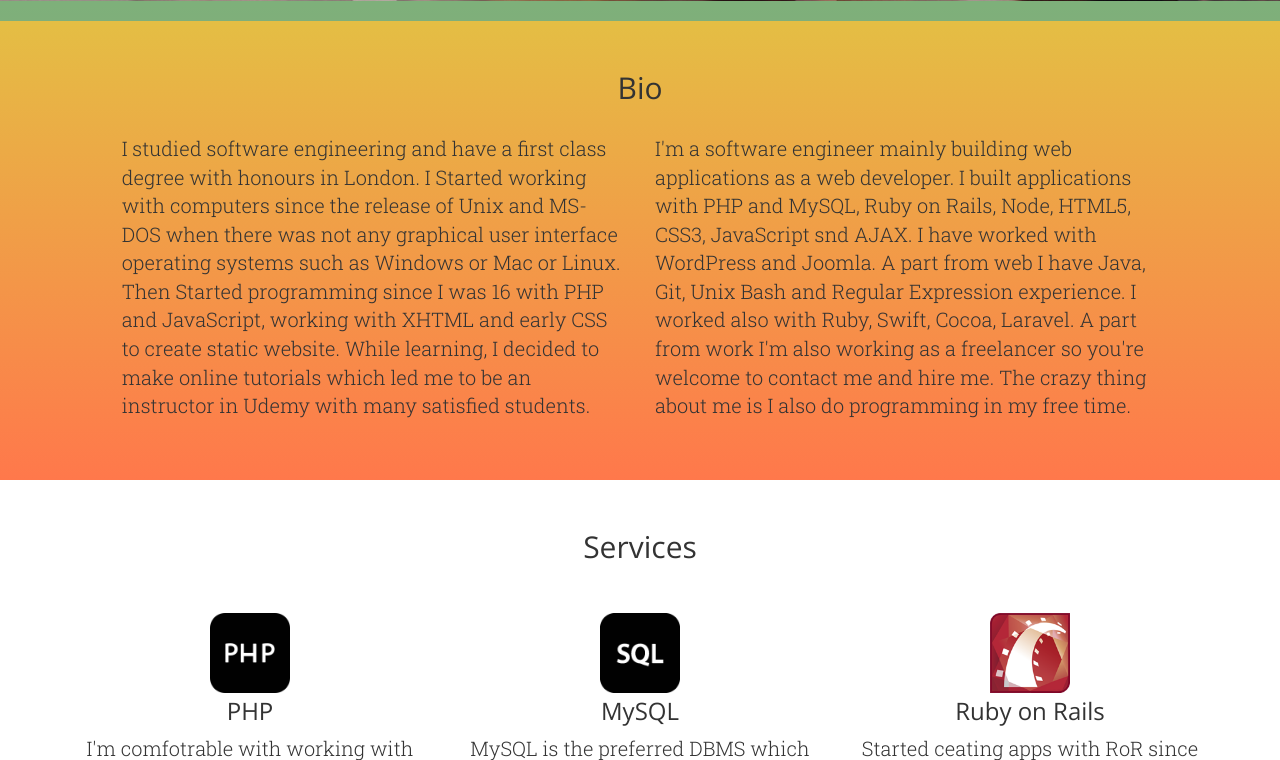
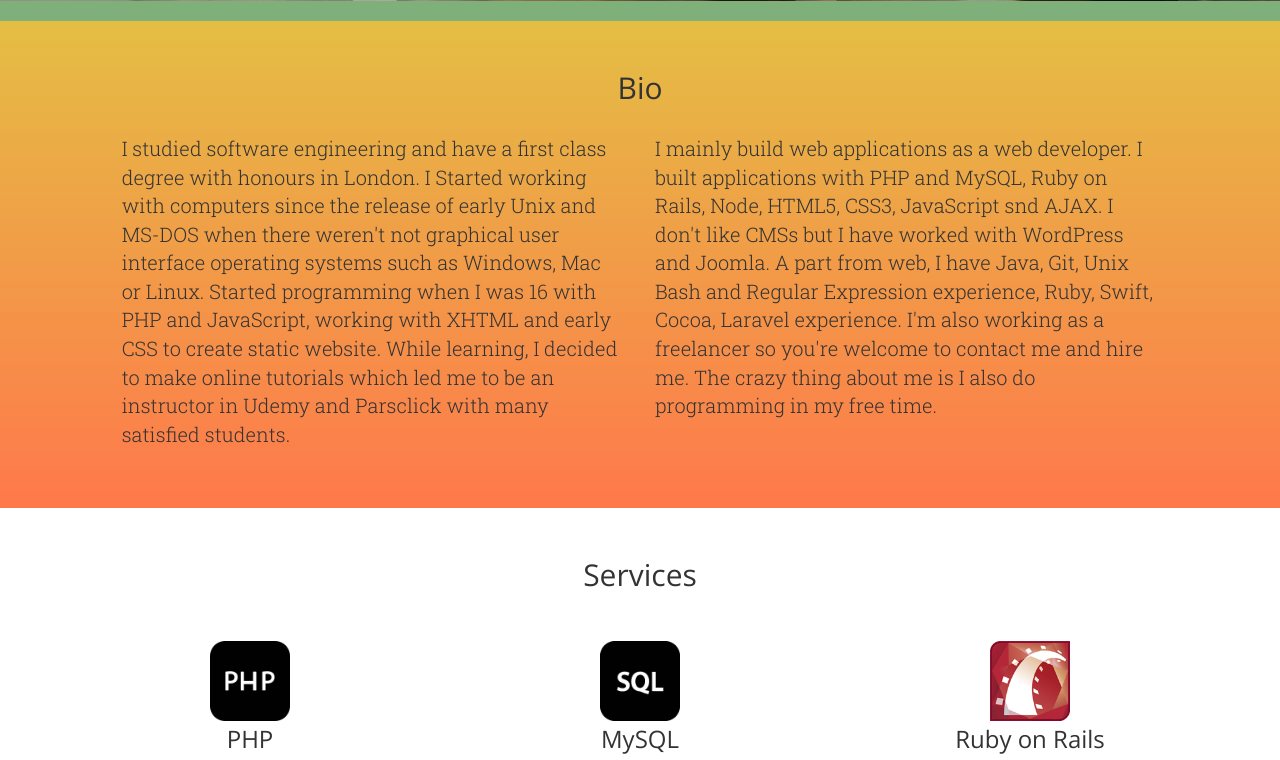
Before and after one commit to azimidev/azimidev.github.io, a PHP site: page / in a window 1280 px wide. Shown: the part 799-1559 px from the top of the page. Run offline with PHP 8.4, Linux system fonts and the light colour scheme; some libraries are stand-ins or nearby versions.

Commit message:
Some typo fix

```diff
--- a/_config.yml
+++ b/_config.yml
@@ -16,7 +16,7 @@ markdown: kramdown
 kramdown:
     auto_ids: false
 gems: [jekyll-paginate]
-paginate: 4
+paginate: 5
 paginate_path: 'blog/page:num/'
 permalink: blog/:title
 include: [".htaccess"]
--- a/index.html
+++ b/index.html
@@ -103,16 +103,16 @@
 			<div class="row">
 				<p class="col-md-5 col-md-offset-1 wow bounceInLeft" data-wow-duration="2s">
 					I studied software engineering and have a first class degree with honours in London. I Started working with
-					computers since the release of Unix and MS-DOS when there was not any graphical user interface operating
-					systems such as Windows or Mac or Linux. Then Started programming since I was 16 with PHP and JavaScript,
+					computers since the release of early Unix and MS-DOS when there weren't not graphical user interface operating
+					systems such as Windows, Mac or Linux. Started programming when I was 16 with PHP and JavaScript,
 					working with XHTML and early CSS to create static website. While learning, I decided to make online tutorials
-					which led me to be an instructor in Udemy with many satisfied students.
+					which led me to be an instructor in Udemy and Parsclick with many satisfied students.
 				</p>
 				<p class="col-md-5 wow bounceInRight" data-wow-duration="2s">
-					I'm a software engineer mainly building web applications as a web developer. I built applications with PHP and
-					MySQL, Ruby on Rails, Node, HTML5, CSS3, JavaScript snd AJAX. I have worked with WordPress and Joomla. A part
-					from web I have Java, Git, Unix Bash and Regular Expression experience. I worked also with Ruby, Swift, Cocoa,
-					Laravel. A part from work I'm also working as a freelancer so you're welcome to contact me and hire me. The
+					I mainly build web applications as a web developer. I built applications with PHP and
+					MySQL, Ruby on Rails, Node, HTML5, CSS3, JavaScript snd AJAX. I don't like CMSs but I have worked with WordPress and Joomla. A part
+					from web, I have Java, Git, Unix Bash and Regular Expression experience, Ruby, Swift, Cocoa,
+					Laravel experience. I'm also working as a freelancer so you're welcome to contact me and hire me. The
 					crazy thing about me is I also do programming in my free time.
 				</p>
 			</div><!-- row -->
@@ -230,13 +230,13 @@
 				<blockquote class="col-md-6 col-lg-3 wow rotateInDownLeft" id="janeh">
 					<div class="quote">
 						<span class="intro">First met him in the university and we worked on a group project basis</span>
-						<span class="more"> and the most important thing I can say about Hassan is he is fanatic about programming especially the web. We worked together with a few projects and I love the fact that how passionate and up to date he is when it comes to web development and software engineering.</span>
+						<span class="more"> and the most important thing I can say about Hassan is he is fanatic about programming especially the web. We worked together with a few projects and I love the fact that how passionate and up to date he is when it comes to web development and software engineering. Here's the <a href="http://palestraunderground.it/" target="_blank" title="Underground Palestra Gym">first project</a> one we built together long time ago in Italy.</span>
 						<span class="customer">Francesco B.</span>
 					</div>
 				</blockquote>
 				<blockquote class="col-md-6 col-lg-3 wow rotateInDownLeft" data-wow-delay="0.25s" id="mcphersons">
 					<div class="quote">
-						<span class="intro">When I was looking for someone to build a great website for my fitness</span>
+						<span class="intro">When I was looking for someone to build a great <a href="http://kambizshaygan.com" target="_blank" title="Kambiz Shaygan">website</a> for my fitness</span>
 						<span class="more"> personal training, Hassan built a great one and suddenly I was so excited because now I had website with my contact details, blog, login system, forum, map and more. I still think I owe him because anyone could easily find me and I had many customers through this website.</span>
 						<span class="customer">Kambiz S.</span>
 					</div>
@@ -244,14 +244,14 @@
 				<blockquote class="col-md-6 col-lg-3 wow rotateInDownRight" data-wow-delay="0.5s" id="johnb">
 					<div class="quote">
 						<span class="intro">As a professor of computer science, I can say Hassan was one of the</span>
-						<span class="more">Top students I have ever had. He has the great problem solving skills and algorithms. He has worked with many methodologies as a programmer such as XP, Agile, Scrum, TDD and DSDM. He is so passionate that in a small group he was the one who would do everything and that became problem for us.</span>
-						<span class="customer">Pushpa K.</span>
+						<span class="more">top students I have ever had. I realised this when I looked at his <a href="http://studentnet.kingston.ac.uk/~k1221692/" target="_blank" title="Theatre Company">e-commerce first project</a> in year one hosted in University computer which was unbelievable! He has the great problem solving skills and algorithms. He has worked with many methodologies as a programmer such as XP, Agile, Scrum, TDD and DSDM. He is so passionate that in a small group he was the one who would do everything and that became a problem for us.</span>
+						<span class="customer"><a href="http://sec.kingston.ac.uk/about-SEC/people/academic/view_profile.php?id=1179" target="_blank" title="Pushpa Kumarapeli">Pushpa K.</a></span>
 					</div>
 				</blockquote>
 				<blockquote class="col-md-6 col-lg-3 wow rotateInDownRight" data-wow-delay="0.75s" id="lorraines">
 					<div class="quote">
-						<span class="intro">Hassan and I started working with computers since we were 15</span>
-						<span class="more">I remember the old MS-DOS, Unix and those old wide floppy disks that he used to call them hand fan. Good old days! He is one of the most enthusiastic persons about computing I've ever seen in my life. I went to be a web designer and he became a good developer. We worked together on some Rails and PHP projects. I can say he is planning and implementation strategies are one of the best ones among othe developers I have ever worked with.</span>
+						<span class="intro">Amir Hassan and I started working with computers since we were 15</span>
+						<span class="more">I remember the old MS-DOS, Unix and those old wide floppy disks that he used to call them hand fan. Good ol' days! He is one of the most enthusiastic persons about computing I've ever seen in my life. I went to be a web designer and he became a good developer. We worked together on some Rails and PHP projects. I can say he is planning and implementation strategies are one of the best ones among other developers I have ever worked with.</span>
 						<span class="customer">Mahdi A</span>
 					</div>
 				</blockquote>
```
Also changed, not shown: _includes/sidebar.html (+5 -9 lines), css/main.css (+4 -3 lines).
